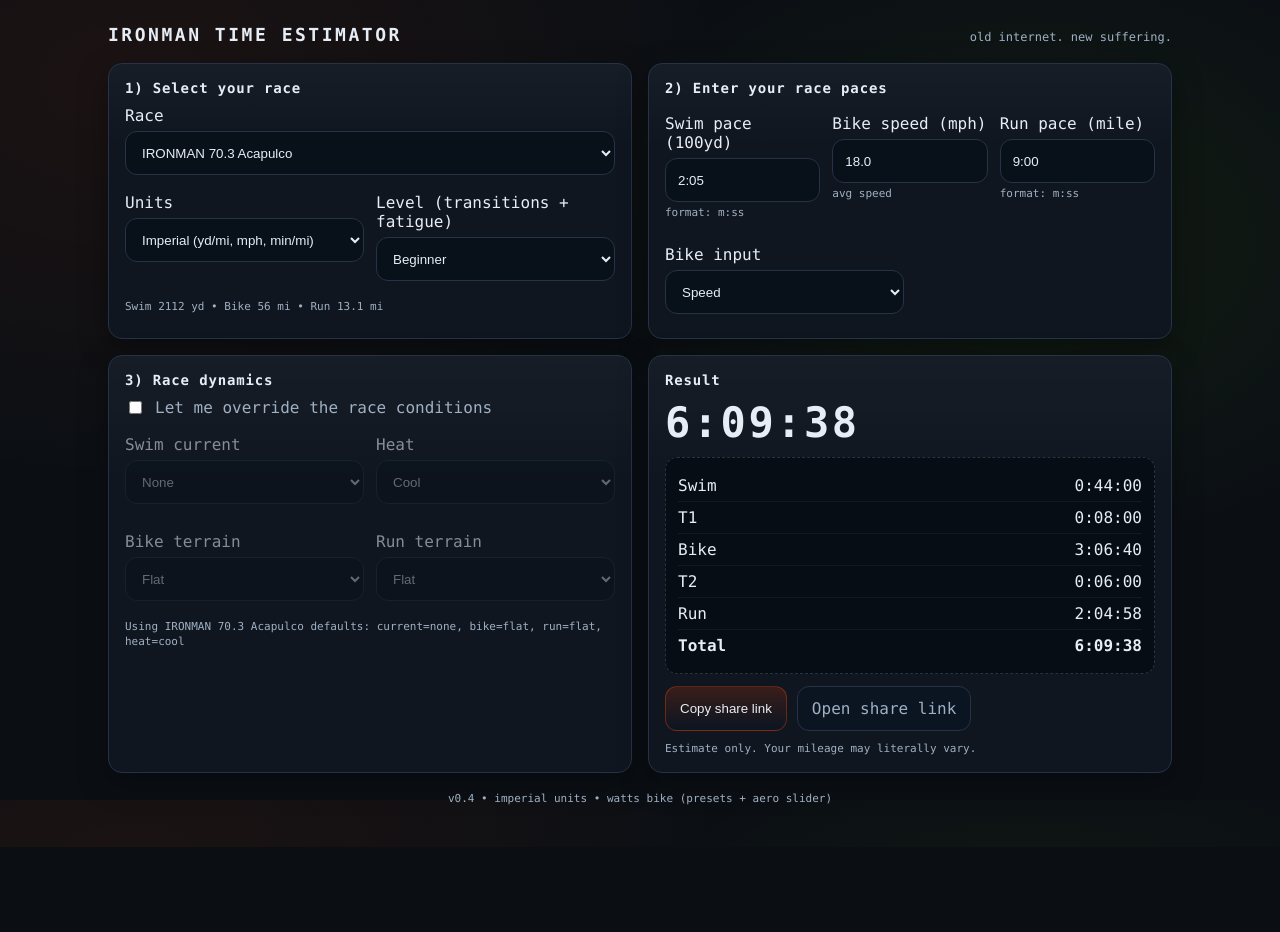
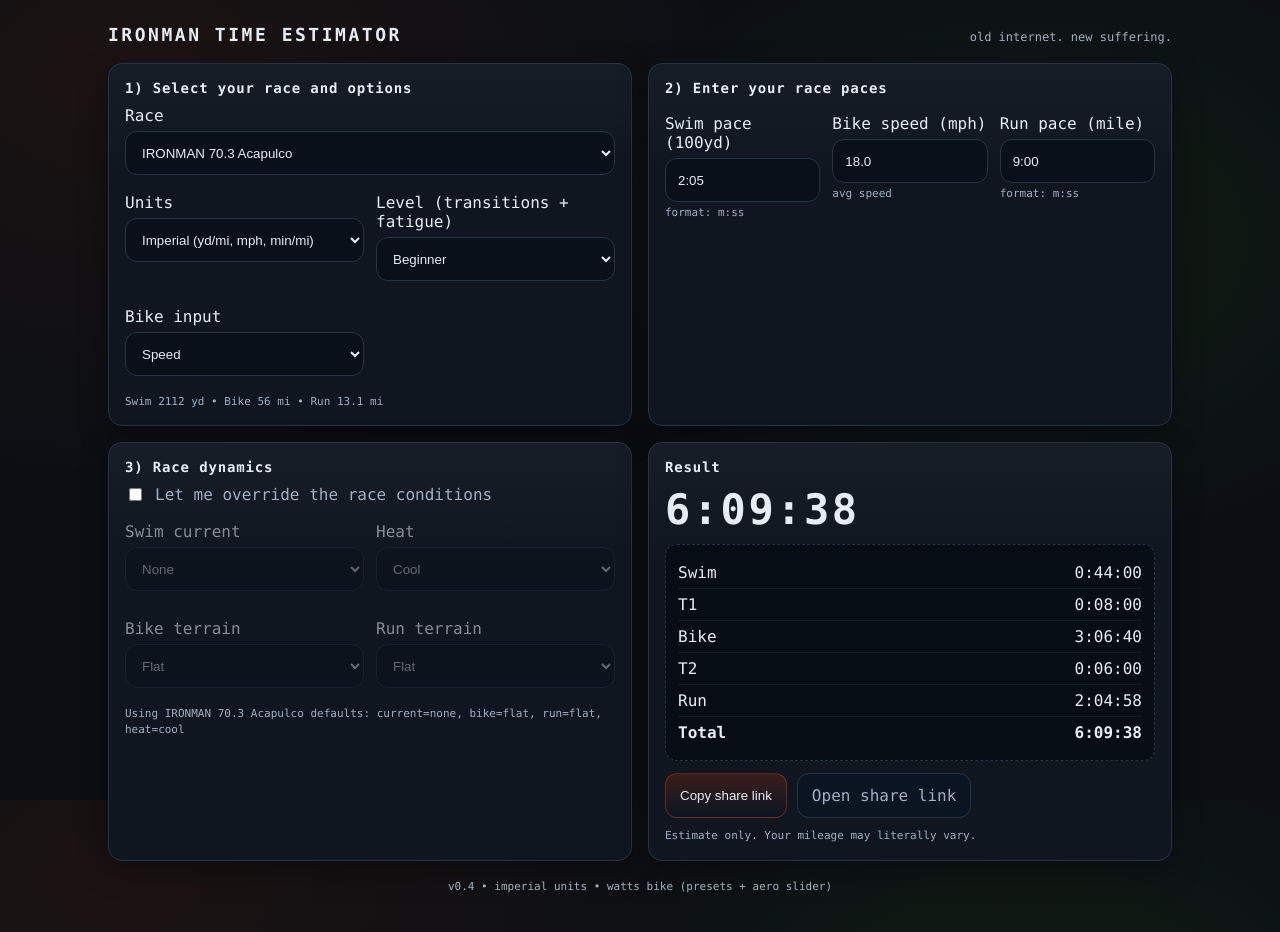
Before and after one commit to JohnDemma/ironman-estimator, a React (Vite) app: page / in a window 1280 px wide. Before the commit the page ends 847 px from the top, so only its background shows below. Built offline with nearby package versions, Linux system fonts and the light colour scheme.

Commit message:
Move bike input mode selector to race/options section

```diff
--- a/src/App.jsx
+++ b/src/App.jsx
@@ -320,7 +320,7 @@
 
       <main className="grid">
         <section className="card">
-          <h2>1) Select your race</h2>
+          <h2>1) Select your race and options</h2>
           <label className="label">
             Race
             <select value={raceId} onChange={(e) => setRaceId(e.target.value)}>
@@ -356,6 +356,17 @@
                 ))}
               </select>
             </label>
+          </div>
+
+          <div className="row2">
+            <label className="label">
+              Bike input
+              <select value={bikeModel} onChange={(e) => setBikeModel(e.target.value)}>
+                <option value="speed">Speed</option>
+                <option value="power">Power (watts)</option>
+              </select>
+            </label>
+            <div />
           </div>
 
           {race && (
@@ -435,14 +446,6 @@
           </div>
 
           <div className="row2">
-            <label className="label">
-              Bike input
-              <select value={bikeModel} onChange={(e) => setBikeModel(e.target.value)}>
-                <option value="speed">Speed</option>
-                <option value="power">Power (watts)</option>
-              </select>
-            </label>
-
             {bikeModel === "power" ? (
               <label className="label">
                 Athlete weight ({units === "metric" ? "kg" : "lb"})
@@ -458,6 +461,7 @@
             ) : (
               <div />
             )}
+            <div />
           </div>
 
           {bikeModel === "power" && (
```
